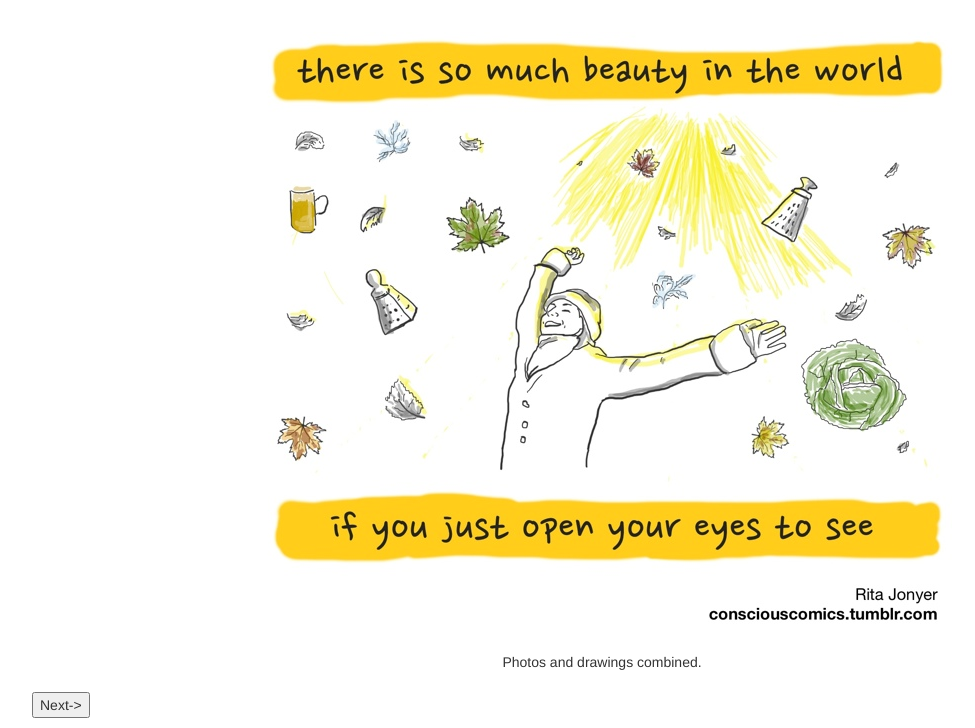
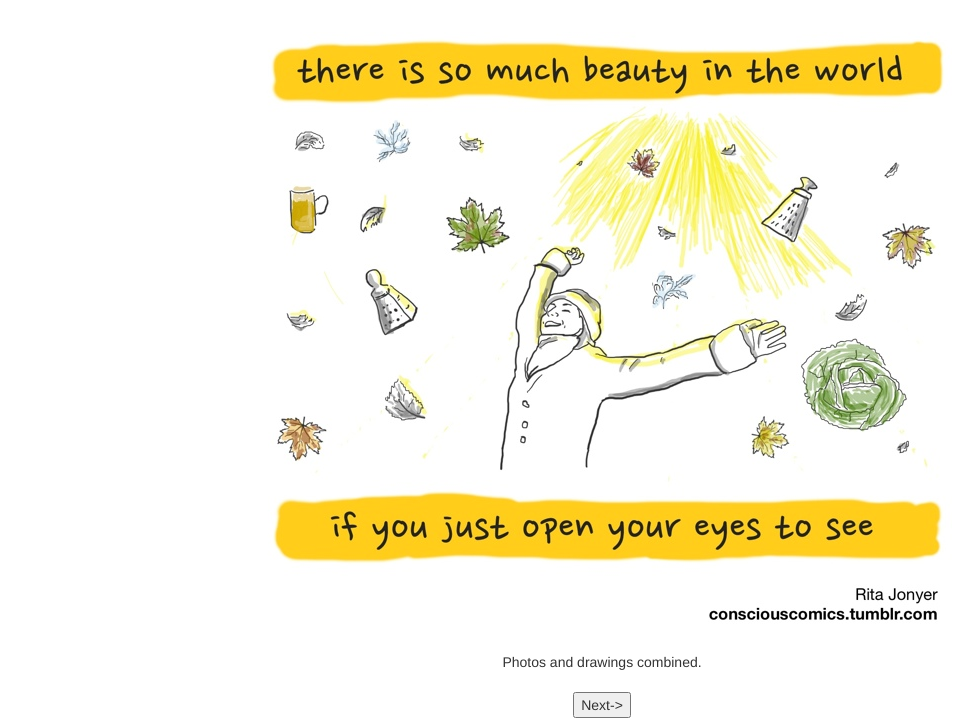
Before and after one commit to manzare/manzare.github.io, a plain HTML site: page index.html in a window 1280 px wide. Shown: the part 2486-3214 px from the top of the page, without its empty margins (38-1013 px from the left). Drawn offline with nearby package versions, Linux system fonts and the light colour scheme.

Commit message:
better buttons

```diff
--- a/index.html
+++ b/index.html
@@ -12,6 +12,14 @@
 
 </head>
 <body>
+<div id="fb-root"></div>
+<script>(function(d, s, id) {
+  var js, fjs = d.getElementsByTagName(s)[0];
+  if (d.getElementById(id)) return;
+  js = d.createElement(s); js.id = id;
+  js.src = "//connect.facebook.net/en_GB/sdk.js#xfbml=1&version=v2.3";
+  fjs.parentNode.insertBefore(js, fjs);
+}(document, 'script', 'facebook-jssdk'));</script>
 <div class="container">
 
     <div class="row">
@@ -28,22 +36,26 @@
 
     <img src="pics/somuchbeauty.jpg" alt="beauty">
 
-                <br> Photos and drawings combined. </br>
+                <br> Photos and drawings combined.
     </p>
 
 
         </div>
     </div>
 
-    <div class="row">
-        <div class="col-xs-12">
-            <p style="text-align:center;">
+    <p>
+    <center>
+        <form action="http://manzare.github.io/page2.html">
+            <input type="submit" value="Next->">
+        </form>
+    </center>
+    </p>
 
-            <form action="http://manzare.github.io/page2.html">
-                <input type="submit" value="Next->">
-            </form>
-            </p>
-        </div>
-    </div>
+    <p>
+    <center>
+        <div class="fb-like" data-href="https://www.facebook.com/thinkaboutthat.hu?fref=ts" data-layout="standard" data-action="like" data-show-faces="true" data-share="false"></div>
+
+    </center>
+    </p>
 
 </div>
```
Also changed, not shown: page2.html (+21 -6 lines).
